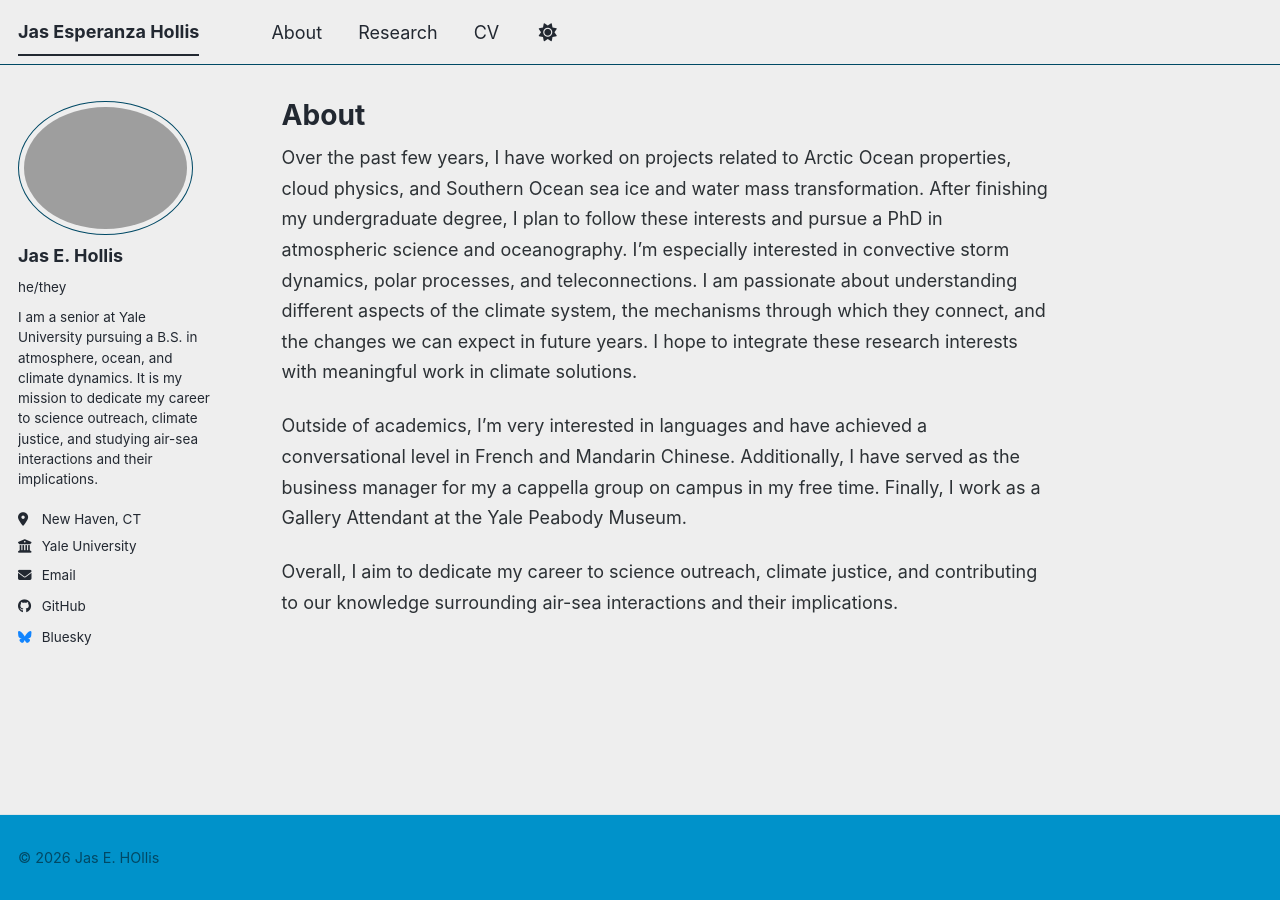
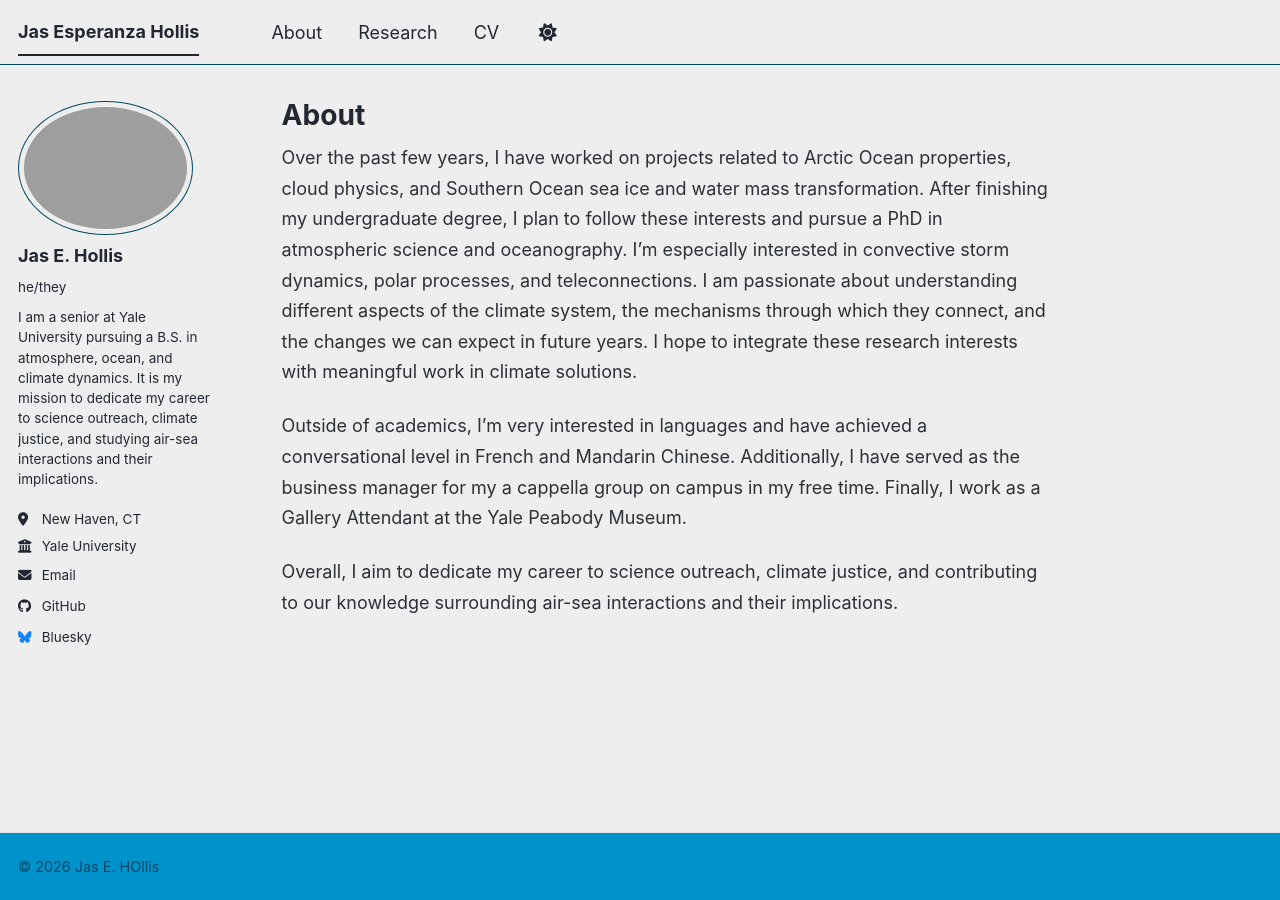
Before and after one commit to jas-hollis/jas-hollis.github.io, a Jekyll site: the page built from _pages/about.md, in a window 1280 px wide. Built offline with Jekyll 4.4.1, drawn with Linux system fonts in a browser that asks for light colours; a style sheet for code colours, icons or effects is not loaded.

Commit message:
Update main.scss
making footer smaller I think

```diff
--- a/assets/css/main.scss
+++ b/assets/css/main.scss
@@ -103,8 +103,8 @@ $body-charcoal: #2C3135;
 /* ---------- FOOTER ---------- */
 
 .page__footer {
-  padding-top: 0.75em;
-  padding-bottom: 0.75em;
+  padding-top: 0.25em;
+  padding-bottom: 0.25em;
   border-top: 1px solid $sea-ice;
 }
 
```
